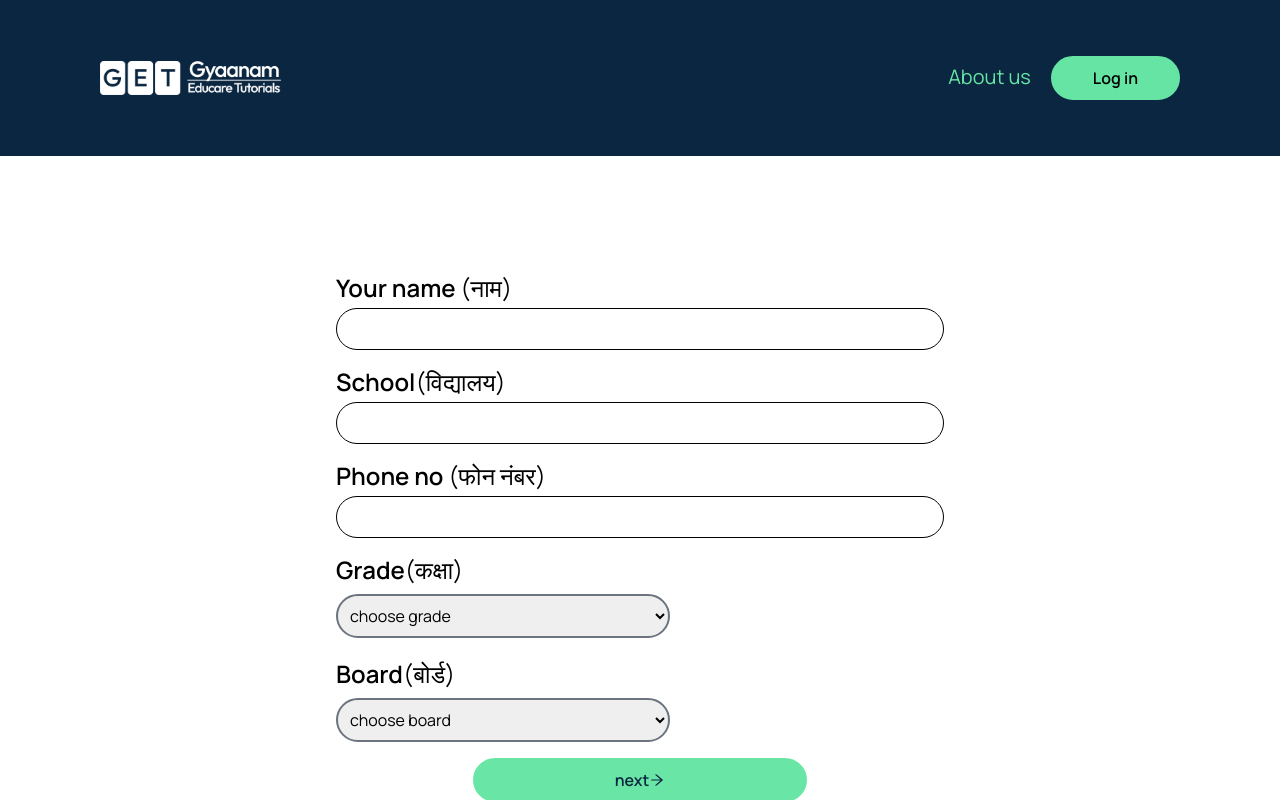
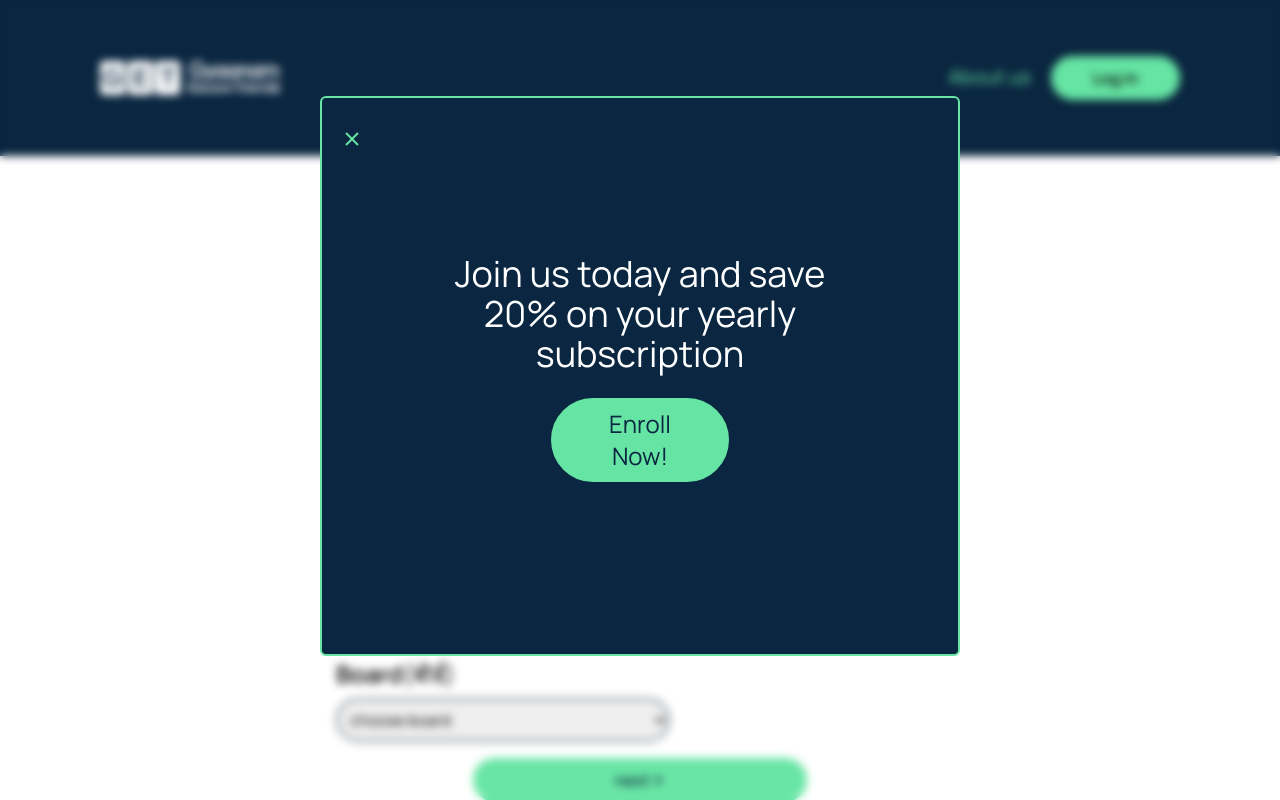
Before and after one commit to mildlycoder/gyaanam, a React (Vite) app: page /survey in a window 1280 px wide. Shown: the top 800 px of the page. Built offline with nearby package versions, Linux system fonts and the light colour scheme.

Commit message:
added modal and new courses section

```diff
--- a/src/App.jsx
+++ b/src/App.jsx
@@ -1,19 +1,22 @@
 import React from 'react'
 import { BrowserRouter, Route, Routes } from 'react-router-dom'
 import { Home, Survey } from './pages'
-import { Navbar, Footer } from './components/layout components'
+import { Navbar, Footer, Modal } from './components/layout components'
 import { Register, Login } from './pages/auth'
 
 const App = () => {
   return (
     <div className='font-manrope'>
+
       <BrowserRouter>
+        <Modal/>
         <Navbar/>
         <Routes>
           <Route path='/' element={<Home/>}/>
           <Route path='/survey' element={<Survey/>}/>
           <Route path='/register' element={<Register/>}/>
           <Route path='/login' element={<Login/>}/>
+
         </Routes>
         <Footer/>
       </BrowserRouter>
--- /dev/null
+++ b/src/components/layout components/Modal.jsx
@@ -0,0 +1,36 @@
+import React, {useState} from 'react'
+import { Link, useNavigate  } from 'react-router-dom'
+
+const Modal = () => {
+  const [modal, setModal] = useState(true)
+  let navigate = useNavigate();
+  const handleNavigate = () => {
+    navigate('/register')
+    setModal(false)
+  }
+
+  return (
+    <section className={modal ? 'h-[100vh] backdrop-blur-sm  w-[100%] z-10 fixed' : 'hidden'}>
+      <section className='text-4xl w-[50%] h-[70vh] mx-auto my-[6rem] p-5 bg-[#0A2640] border-2 border-[#65E4A3] text-white rounded-md'>
+        <nav className='block  text-[#65E4A3] hover:text-[#65E4A3] focus:text-[#65E4A3] focus:outline-none'>
+         <button onClick={() => setModal(false)}>
+          <svg className='h-6 w-6 fill-current' viewBox='0 0 24 24'>
+              <path
+                fillRule='evenodd'
+                clipRule='evenodd'
+                d='M4.71 5.29L3.29 6.71L8.59 12L3.29 17.29L4.71 18.71L10 13.41L15.29 18.71L16.71 17.29L11.41 12L16.71 6.71L15.29 5.29L10 10.59L4.71 5.29Z'
+              />
+          </svg>
+         </button>
+        </nav>
+
+        <section className='flex flex-col gap-6 my-[6rem] text-center w-[75%] mx-auto'>
+          <h1>Join us today and save 20% on your yearly subscription</h1>
+          <button onClick={handleNavigate} className='px-10 w-[40%] mx-auto py-2 rounded-r-full rounded-l-full border-2 bg-[#65E4A3] border-[#65E4A3] hover:bg-[#0A2640] text-[#0A2640] hover:text-[#65E4A3] hover:scale-110 transition-all text-xl md:text-2xl'>Enroll Now!</button>
+        </section>
+      </section>
+    </section>
+  )
+}
+
+export default Modal
--- a/src/components/layout components/index.js
+++ b/src/components/layout components/index.js
@@ -1,7 +1,8 @@
 import Navbar from "./Navbar";
 import Footer from "./Footer";
-
+import Modal from "./Modal";
 export {
     Navbar,
-    Footer
+    Footer,
+    Modal
 }
--- a/src/components/page components/CourseCard.jsx
+++ b/src/components/page components/CourseCard.jsx
@@ -13,11 +13,11 @@ const Card = ({course}) => {
     return builder.image(source)
   }
   return (
-    <article className='flex flex-col gap-3 w-[90%] py-4 mx-auto'>
-      <img src={urlFor(course.courseImg).url()} className='w-[100%] md:hover:scale-105 transition-all rounded-sm'/>
-      <h1 className='text-xl md:text-2xl'>{course.course}</h1>
-      <h2 className='text-lg md:text-xl text-[#777777]'>{course.meta}</h2>
-      <Link to='/'><span className='underline underline-offset-8 font-semibold flex items-center gap-2 hover:scale-110 transition-all hover:translate-x-8'>Explore page<AiOutlineArrowRight/></span></Link>
+    <article className='flex flex-col w-[90%] md:w-[90%] mx-auto shadow-[2px_2px_2px_2px_rgba(0,0,0,0.10)] md:shadow-[5px_5px_5px_5px_rgba(0,0,0,0.10)] rounded-md p-5 md:p-10'>
+      <img src={urlFor(course.courseImg).url()} className='w-[100%] md:hover:scale-105 transition-all rounded-sm my-auto'/>
+      <h1 className='text-xl md:text-2xl my-2.5'>{course.course}</h1>
+      <h2 className='text-lg hidden md:block md:text-xl text-[#777777] my-2.5'>{course.meta}</h2>
+      <Link to='/'><span className='underline underline-offset-8 font-semibold flex items-center gap-2 hover:scale-110 transition-all md:hover:translate-x-8 my-2.5 text-md md:text-lg'>Explore<AiOutlineArrowRight/></span></Link>
     </article>
   )
 }
--- a/src/components/page components/FormField.jsx
+++ /dev/null
@@ -1,9 +0,0 @@
-import React from 'react'
-
-const FormField = () => {
-  return (
-    <div>FormField</div>
-  )
-}
-
-export default FormField
--- a/src/pages/Home.jsx
+++ b/src/pages/Home.jsx
@@ -98,7 +98,7 @@ const Home = () => {
                 Join us today and experience the power of a world-class education. Let us help you unlock your potential and achieve your academic goals.
                 </p>
 
-                <Link to='/register'><button className='px-11 py-3 rounded-r-full rounded-l-full font-semibold border-2 border-[#0A2640] hover:bg-[#0A2640] hover:text-white hover:scale-110 transition-all'>Register</button></Link>
+                <Link to='/register'><button className='px-11 py-3 rounded-r-full rounded-l-full font-semibold border-2 border-[#0A2640] hover:bg-[#0A2640] hover:text-white hover:scale-110 transition-all'>Enroll Now!</button></Link>
             </section>
         </section>
 
@@ -109,7 +109,7 @@ const Home = () => {
                 <h2 className='text-4xl md:text-5xl leading-tight'>Courses we offer</h2>
             </div>
 
-            <section className='grid md:grid-cols-4 grid-cols-1 gap-6 md:px-[4rem] md:pb-[6rem] px-[1rem] pb-16'>
+            <section className='grid grid-cols-2 md:grid-cols-4 gap-6 md:px-[4rem] md:pb-[6rem] px-[1rem] pb-16'>
                 {
                     courses.map((course, index) => {
                         return(
--- a/tailwind.config.cjs
+++ b/tailwind.config.cjs
@@ -14,7 +14,7 @@ module.exports = {
       },
       fontFamily: {
         manrope: ['"Manrope"', ...defaultTheme.fontFamily.sans]
-      }
+      },
     },
   },
   plugins: [],
```
